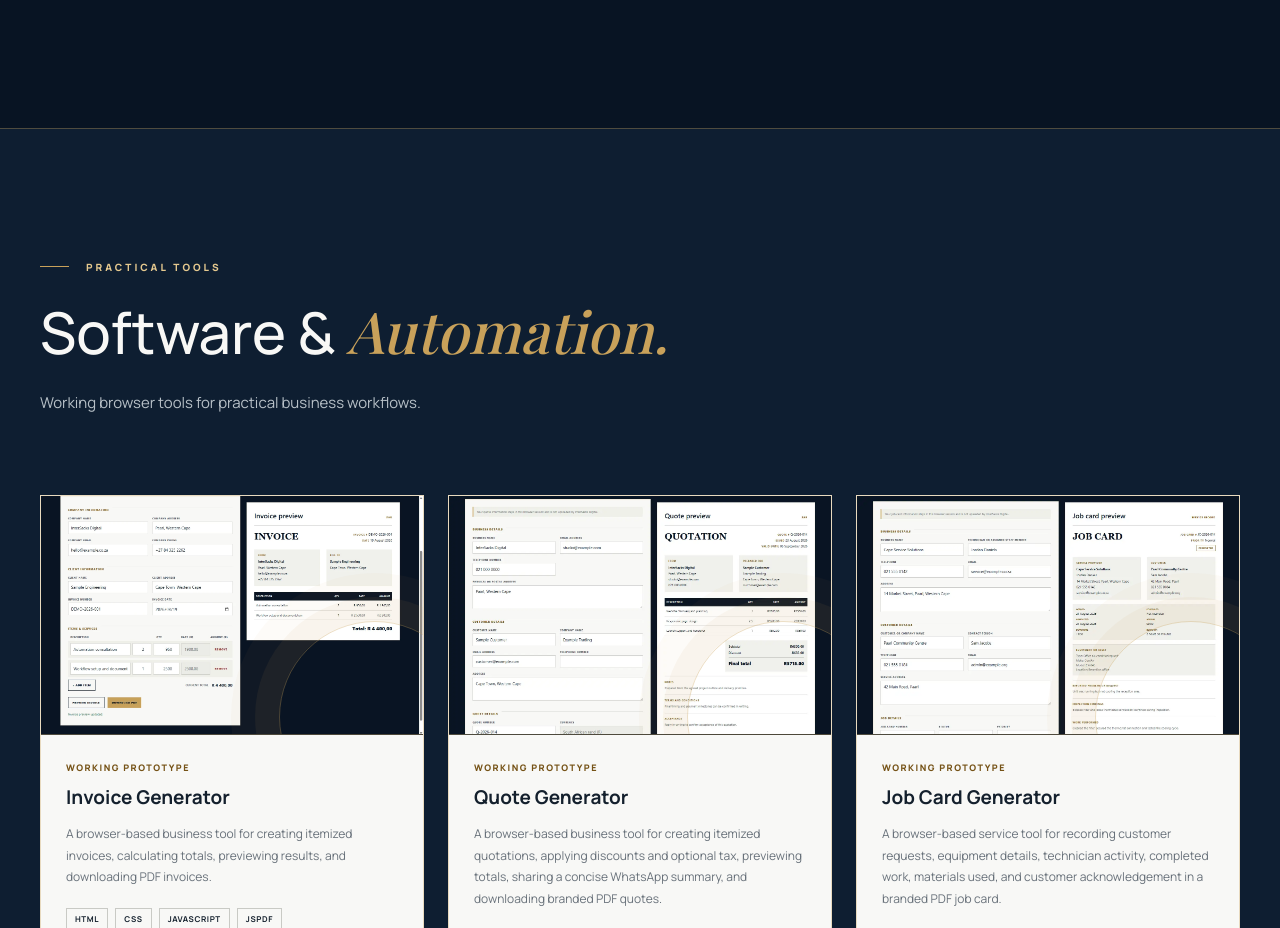
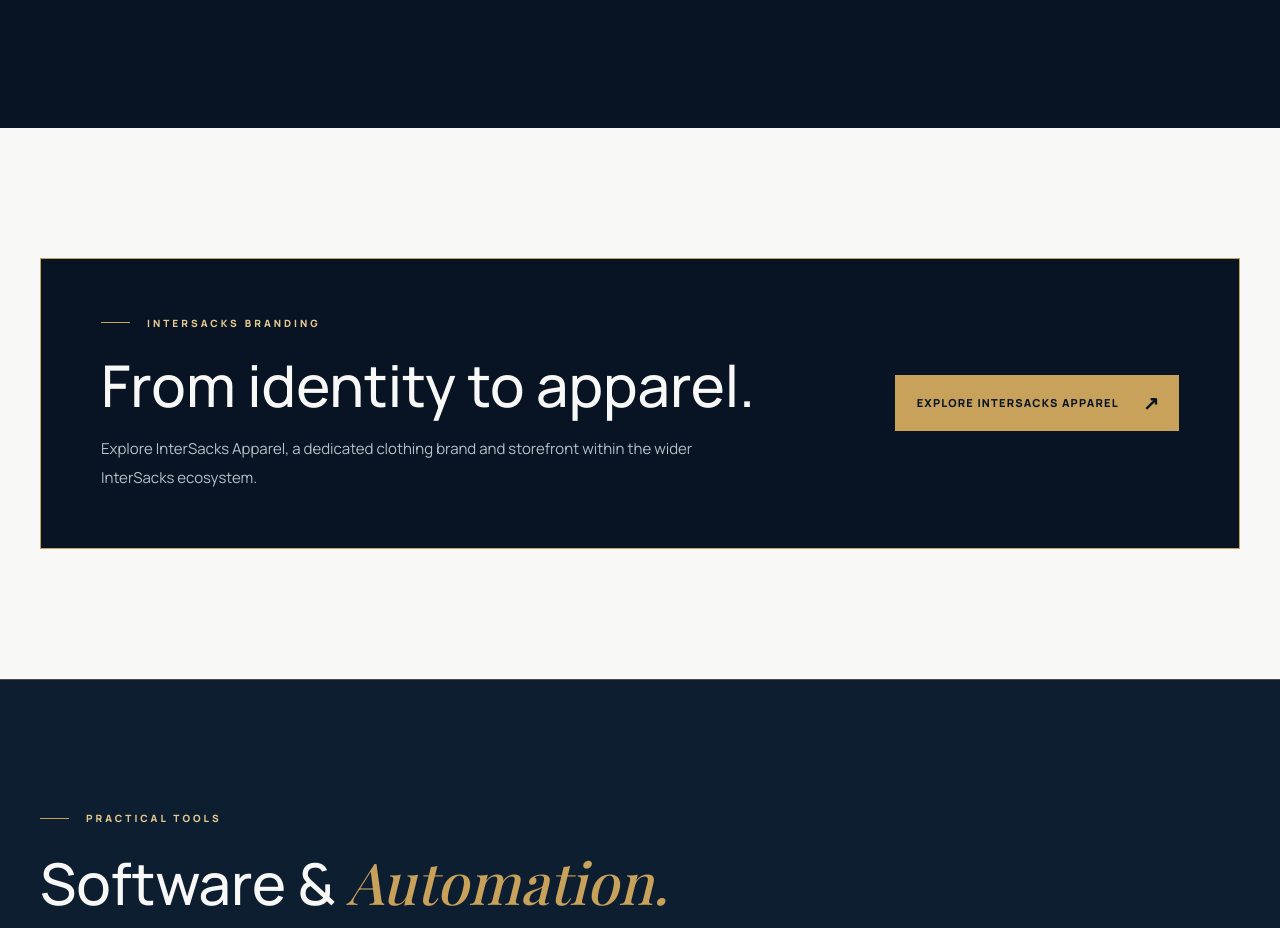
Before and after one commit to lesleysacks/INTERSACKS_DIGITAL_WEBSITE, a website: page work.html in a window 1280 px wide. Shown: the part 4724-5652 px from the top of the page. Drawn offline with nearby package versions, Linux system fonts and the light colour scheme.

Commit message:
feat: add InterSacks Apparel showcase CTA

```diff
--- a/css/styles.css
+++ b/css/styles.css
@@ -945,6 +945,38 @@
 border-top:1px solid var(--line);
 background:var(--navy-2);
 color:var(--cream)}
+.apparel-showcase{
+background:var(--cream)}
+.apparel-showcase-inner{
+display:grid;
+grid-template-columns:minmax(0,1fr) auto;
+align-items:center;
+gap:64px;
+padding:56px 60px;
+border:1px solid var(--gold);
+background:var(--navy);
+color:var(--cream)}
+.apparel-showcase-copy{
+max-width:720px}
+.apparel-showcase-copy .eyebrow{
+color:var(--gold-lite)}
+.apparel-showcase-copy h2{
+margin:0 0 18px;
+font-size:clamp(36px,4.5vw,62px);
+font-weight:500;
+line-height:1.12}
+.apparel-showcase-copy>p:last-child{
+max-width:650px;
+margin:0;
+color:#b7c0c7;
+font-size:15px;
+line-height:1.9}
+.apparel-showcase-cta{
+min-height:56px;
+white-space:nowrap}
+.apparel-showcase-cta:focus-visible{
+outline:3px solid var(--focus);
+outline-offset:5px}
 .recent-projects-intro{
 max-width:720px;
 margin-bottom:78px}
@@ -1358,6 +1390,12 @@
 grid-template-columns:repeat(2,minmax(0,1fr))}
 }
 @media(max-width:760px){
+.apparel-showcase-inner{
+grid-template-columns:minmax(0,1fr);
+gap:30px;
+padding:38px 24px}
+.apparel-showcase-cta{
+width:100%}
 .page-hero{
 padding:129px 22px 70px}
 .page-hero>p:last-child{
--- a/work.html
+++ b/work.html
@@ -127,6 +127,16 @@
     </div>
   </section>
 </section>
+<section class="apparel-showcase section-pad" aria-labelledby="apparel-showcase-title">
+  <div class="apparel-showcase-inner reveal">
+    <div class="apparel-showcase-copy">
+      <p class="eyebrow"><span></span> InterSacks Branding</p>
+      <h2 id="apparel-showcase-title">From identity to apparel.</h2>
+      <p>Explore InterSacks Apparel, a dedicated clothing brand and storefront within the wider InterSacks ecosystem.</p>
+    </div>
+    <a class="button button-gold apparel-showcase-cta" href="https://lesleysacks.github.io/INTERSACKS_APPAREL_WEBSITE/" target="_blank" rel="noopener noreferrer" aria-label="Explore InterSacks Apparel website (opens in a new tab)">Explore InterSacks Apparel <span aria-hidden="true">↗</span></a>
+  </div>
+</section>
 <section class="software-automation section-pad" aria-labelledby="software-automation-title">
   <div class="recent-projects-intro reveal">
     <p class="eyebrow"><span></span> Practical tools</p>
```
Also changed, not shown: tests/browser-smoke-tests.mjs (+34 -0 lines).
